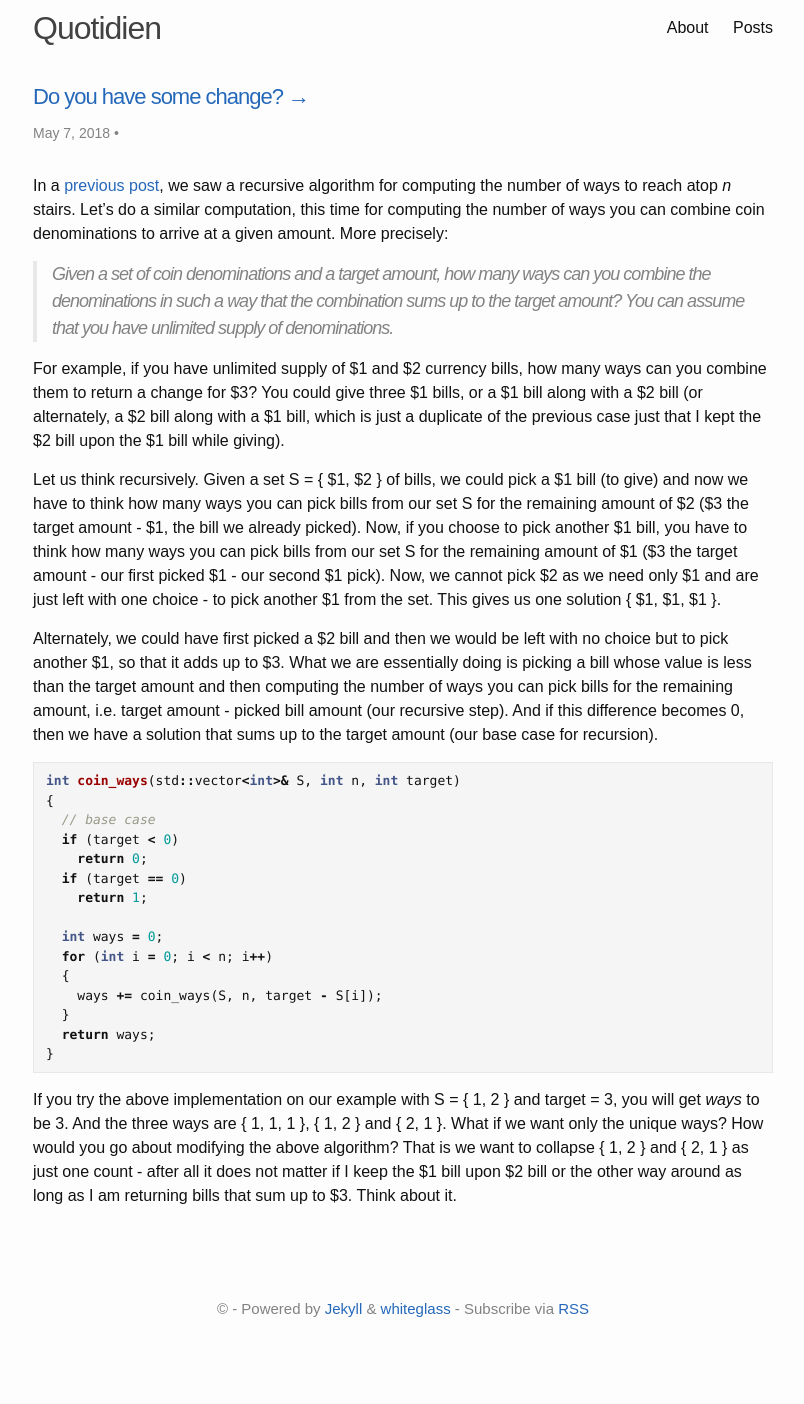
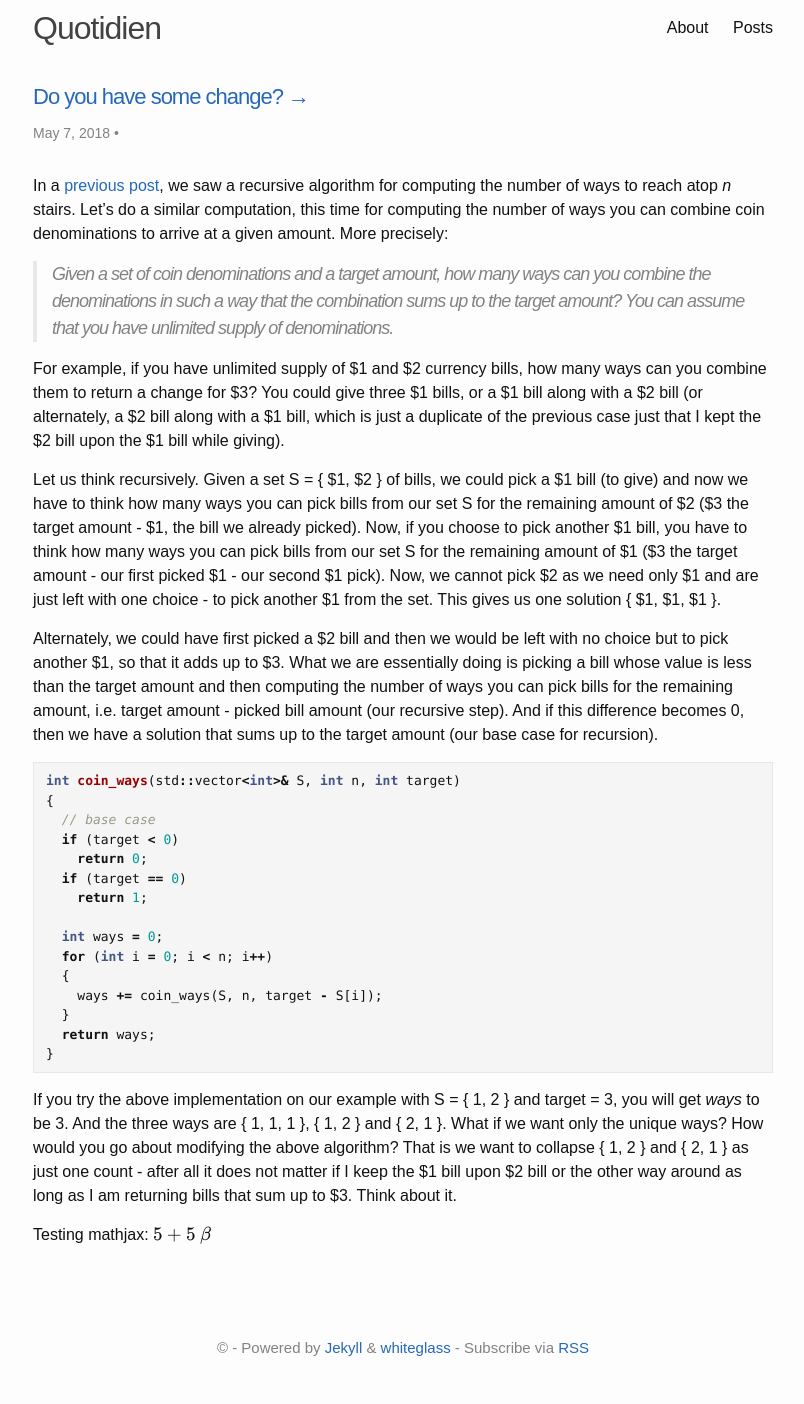
Before and after one commit to dotkay/dotkay.github.io, a Jekyll site: the page built from _posts/2018-05-07-coin-change-rec.md, in a window 1280 px wide. Shown: the whole page, without its empty margins (237-1041 px from the left). Built offline with Jekyll 4.4.1, drawn with Linux system fonts in a browser that asks for light colours; formulas are drawn with MathJax 3; before the commit the page ends 1365 px from its top, so only the background shows below that.

Commit message:
testing mathjax

```diff
--- a/_posts/2018-05-07-coin-change-rec.md
+++ b/_posts/2018-05-07-coin-change-rec.md
@@ -35,3 +35,8 @@ int coin_ways(std::vector<int>& S, int n, int target)
 {% endhighlight %}
 
 If you try the above implementation on our example with S = { 1, 2 } and target = 3, you will get _ways_ to be 3. And the three ways are { 1, 1, 1 }, { 1, 2 } and { 2, 1 }. What if we want only the unique ways? How would you go about modifying the above algorithm? That is we want to collapse { 1, 2 } and { 2, 1 } as just one count - after all it does not matter if I keep the $1 bill upon $2 bill or the other way around as long as I am returning bills that sum up to $3. Think about it.
+
+Testing mathjax: $$ 5 + 5 $$
+$$
+\beta
+$$
```
